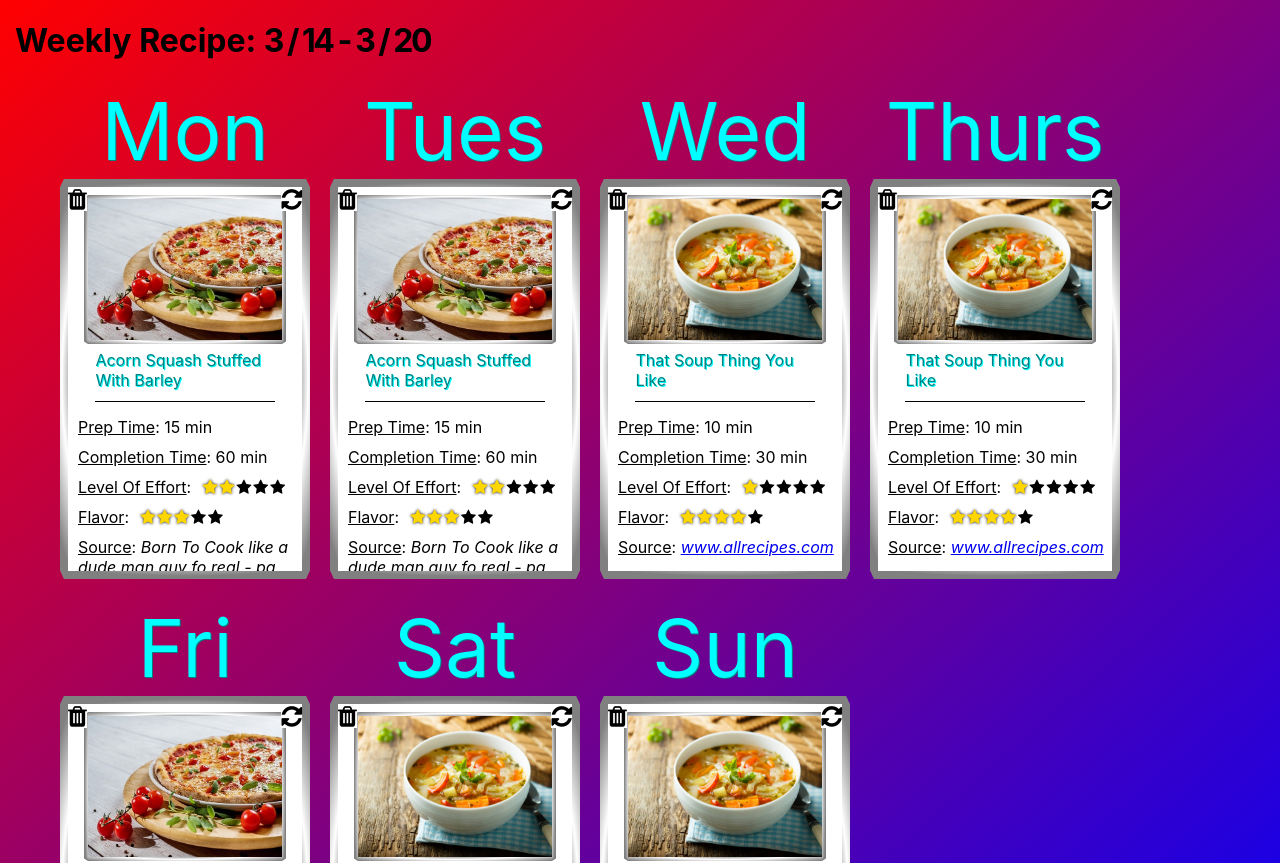
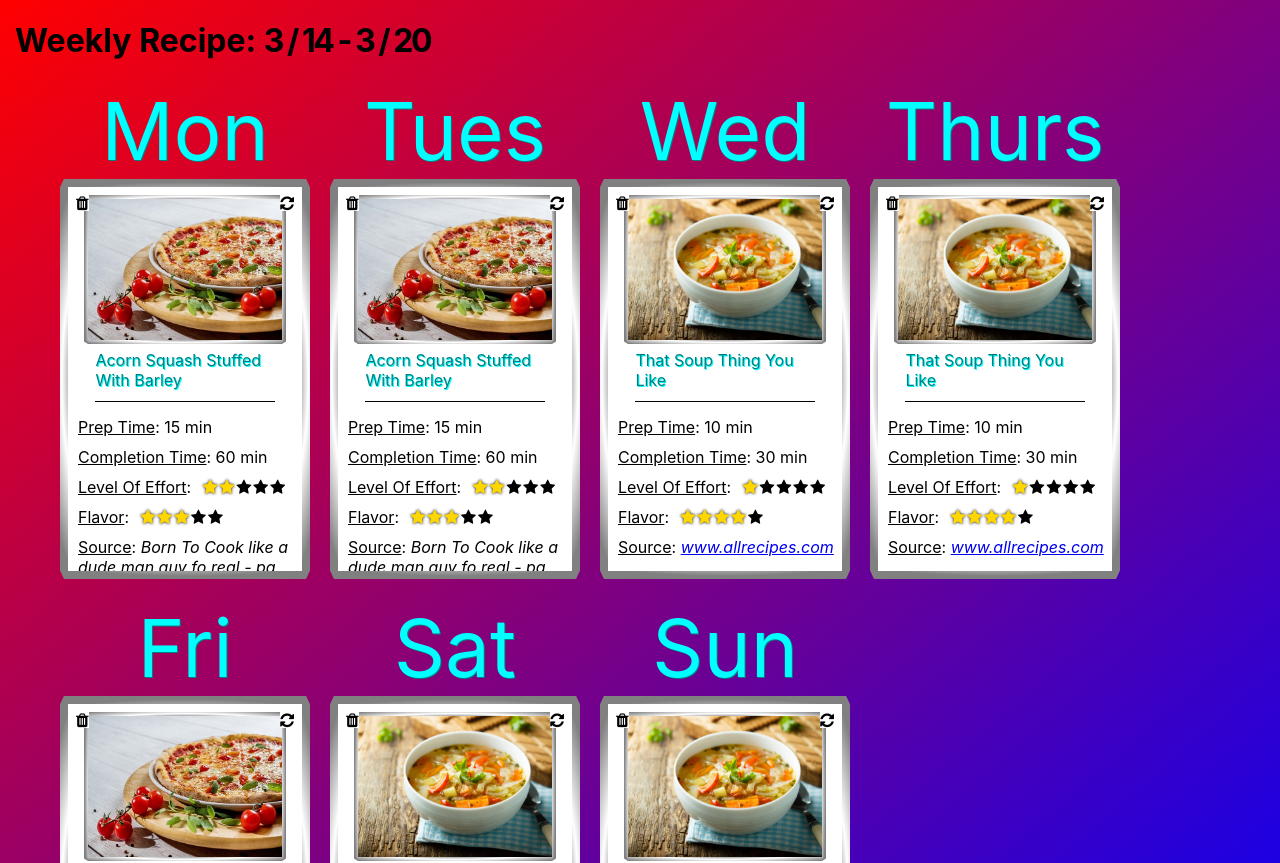
Before and after one commit to fl1cker/Recipe-Planner, a React (Create React App) app in the folder recipe-planner/: page / in a window 1280 px wide. Shown: the top 863 px of the page. Built offline with nearby package versions, Linux system fonts and the light colour scheme.

Commit message:
refactoring.  do not animate the flip back if refreshing from back page

```diff
--- a/recipe-planner/src/RecipeCard/Card.css
+++ b/recipe-planner/src/RecipeCard/Card.css
@@ -3,36 +3,23 @@
   max-width: 250px;
   height: 400px;
   max-height: 400px;
+  box-sizing: border-box;
   position: relative;
-  box-sizing: border-box;
-}
-
-.card-wrapper .card-button {
-  position: absolute;
-  top: 8px;
-  color: black;
-  background-color: white;
-  font-size: 1.5rem;
-  cursor: pointer;
-}
-
-.card-button.card-button-refresh {
-  right: 8px;
-}
-.card-button.card-button-clear {
-  left: 8px;
 }
 
 .card-wrapper.selected .card-front {
   transform: rotateY(180deg);
+  transition: transform 0.75s ease-in;
 }
 
-.card-wrapper.selected .card-back {
+.card-wrapper.selected:not(.skip-animation) .card-back {
   transform: rotateY(0deg);
+  transition: transform 0.75s ease-in;
 }
 
 .card-front,
 .card-back {
+  position: relative;
   box-sizing: border-box;
   background-color: #fff;
   border: 8px solid transparent;
@@ -40,7 +27,6 @@
   border-image: radial-gradient(circle, grey 30%, white 50%, grey 80%) 30;
   -webkit-clip-path: ellipse(67% 75% at 50% 50%);
   clip-path: ellipse(65% 75% at 50% 50%);
-  transition: transform 0.75s ease-in;
   transform-style: preserve-3d;
   max-width: 250px;
   max-height: 400px;
--- a/recipe-planner/src/RecipeCard/Card.js
+++ b/recipe-planner/src/RecipeCard/Card.js
@@ -3,8 +3,9 @@ import IngredientList from './IngredientList';
 import RecipeAttribute from './RecipeAttribute';
 import RecipeRating from './RecipeRating';
 import RecipeSource from './RecipeSource';
+import CardButtons from './CardButtons';
 
-function Card({ cardData, refreshDay }) {
+function Card({ cardData, refreshDay, clearDay }) {
   const {
     title,
     prepTime,
@@ -14,7 +15,7 @@ function Card({ cardData, refreshDay }) {
     ingredients,
     imageSource,
     recipeSource,
-  } = cardData;
+  } = cardData || {};
 
   function handleCardClick(event) {
     const el = event.currentTarget;
@@ -23,7 +24,19 @@ function Card({ cardData, refreshDay }) {
 
   function handleRefreshClick(e) {
     e.stopPropagation();
+    const wrapper = e.currentTarget.closest('.card-wrapper');
+    wrapper.classList.add('skip-animation');
+    wrapper.classList.remove('selected');
+    setTimeout(() => {
+      wrapper.classList.remove('skip-animation');
+    }, 0.75);
     refreshDay();
+  }
+
+  function handleClearClick(e) {
+    console.log('handling clear');
+    e.stopPropagation();
+    clearDay();
   }
 
   return (
@@ -52,16 +65,19 @@ function Card({ cardData, refreshDay }) {
           />
           <RecipeRating label="Flavor" maxRating="5" rating={tasteRating} />
           <RecipeSource {...recipeSource} />
+          <CardButtons
+            refreshDay={handleRefreshClick}
+            clearDay={handleClearClick}
+          />
         </div>
       </div>
       <div className="card-back">
         <IngredientList ingredients={ingredients} />
+        <CardButtons
+          refreshDay={handleRefreshClick}
+          clearDay={handleClearClick}
+        />
       </div>
-      <i
-        className="fa fa-refresh card-button card-button-refresh"
-        onClick={handleRefreshClick}
-      ></i>
-      <i className="fa fa-trash card-button card-button-clear"></i>
     </div>
   );
 }
--- /dev/null
+++ b/recipe-planner/src/RecipeCard/CardButtons.css
@@ -0,0 +1,15 @@
+.card-button {
+  position: absolute;
+  top: 8px;
+  color: black;
+  background-color: white;
+  font-size: 1.5rem;
+  cursor: pointer;
+}
+
+.card-button.card-button-refresh {
+  right: 8px;
+}
+.card-button.card-button-clear {
+  left: 8px;
+}
--- /dev/null
+++ b/recipe-planner/src/RecipeCard/CardButtons.js
@@ -0,0 +1,20 @@
+import './CardButtons.css';
+
+function CardButtons({ refreshDay, clearDay }) {
+  return (
+    <>
+      <i
+        className="fa fa-refresh card-button card-button-refresh"
+        onClick={refreshDay}
+      ></i>
+      {clearDay && (
+        <i
+          className="fa fa-trash card-button card-button-clear"
+          onClick={clearDay}
+        ></i>
+      )}
+    </>
+  );
+}
+
+export default CardButtons;
--- /dev/null
+++ b/recipe-planner/src/RecipeCard/EmptyCardContents.js
@@ -0,0 +1,14 @@
+import './Card.css';
+import CardButtons from './CardButtons';
+
+function EmptyCardContents({ refreshDay }) {
+  return (
+    <div className="card-wrapper">
+      <div className="card-front"></div>
+      <div className="card-back"></div>
+      <CardButtons refreshDay={refreshDay} />
+    </div>
+  );
+}
+
+export default EmptyCardContents;
--- a/recipe-planner/src/RecipeCard/IngredientList.css
+++ b/recipe-planner/src/RecipeCard/IngredientList.css
@@ -3,11 +3,14 @@
   width: 100%;
   max-height: 100%;
   border-collapse: collapse;
+  margin-top: 12px;
+  box-sizing: border-box;
 }
 
 .table-body {
   overflow-x: hidden;
   overflow-y: scroll;
+  border: 1px solid grey;
 }
 
 .table-row {
@@ -19,7 +22,7 @@
   padding: 5px;
   height: 30px;
   text-align: left;
-  border-bottom: 1px solid grey;
+  border: 1px solid grey;
 }
 
 .name {
@@ -29,5 +32,4 @@
 .amount {
   width: 30%;
   text-align: right;
-  border-left: 1px solid grey;
 }
--- a/recipe-planner/src/RecipeWeek.js
+++ b/recipe-planner/src/RecipeWeek.js
@@ -2,6 +2,7 @@ import './RecipeWeek.css';
 import Card from './RecipeCard/Card';
 import { SampleData } from './temp/sample-data';
 import { useState } from 'react';
+import EmptyCardContents from './RecipeCard/EmptyCardContents';
 
 const daysOfTheWeek = ['Mon', 'Tues', 'Wed', 'Thurs', 'Fri', 'Sat', 'Sun'];
 
@@ -10,6 +11,14 @@ function RecipeWeek() {
 
   function handleRefreshDayClick(index) {
     cardData[index] = getRandomMeal();
+
+    const newData = [...cardData];
+    setCardData(newData);
+  }
+
+  function handleClearDayClick(index) {
+    console.log('handling in RecipeWeek');
+    cardData[index] = null;
 
     const newData = [...cardData];
     setCardData(newData);
@@ -26,10 +35,17 @@ function RecipeWeek() {
           return (
             <div className="day-card" key={day}>
               <div className="day">{day}</div>
-              <Card
-                cardData={cardData[index]}
-                refreshDay={() => handleRefreshDayClick(index)}
-              />
+              {cardData[index] ? (
+                <Card
+                  cardData={cardData[index]}
+                  refreshDay={() => handleRefreshDayClick(index)}
+                  clearDay={() => handleClearDayClick(index)}
+                />
+              ) : (
+                <EmptyCardContents
+                  refreshDay={() => handleRefreshDayClick(index)}
+                />
+              )}
             </div>
           );
         })}
```
